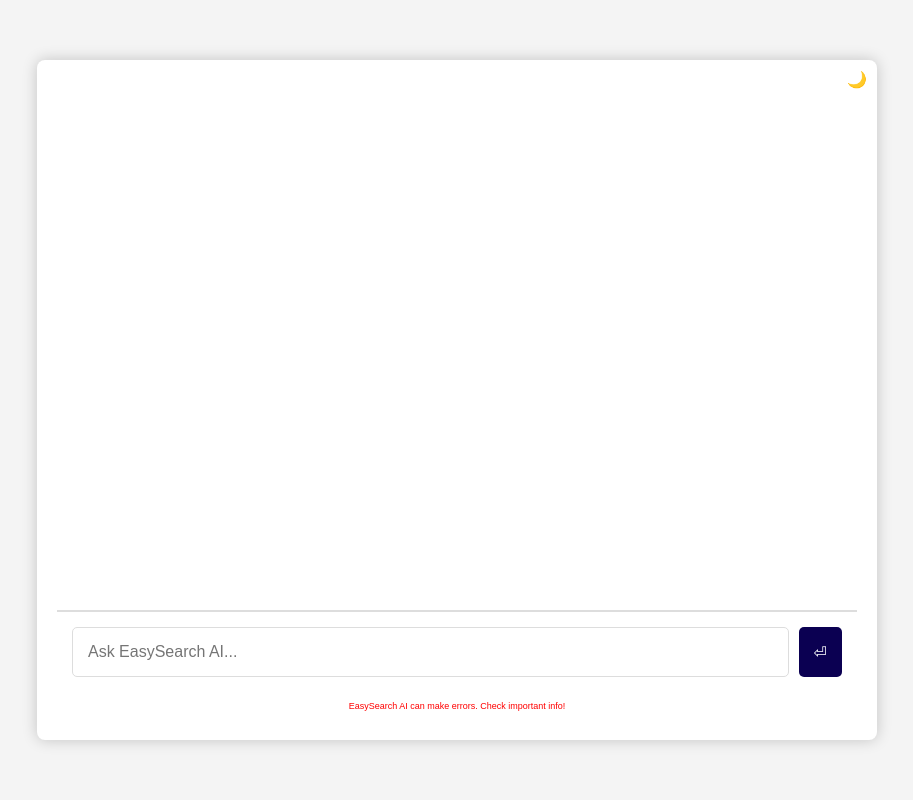
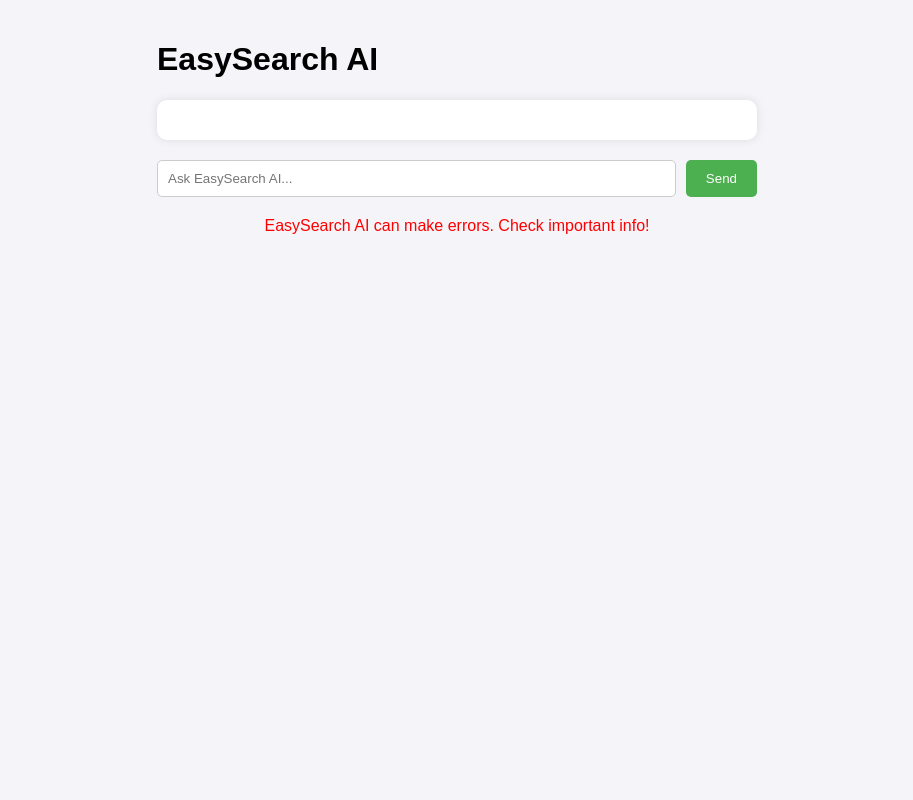
Before and after one commit to ongwaebrowser/ongaiwebservice, a Flask app: page / in a window 1280 px wide. Shown: the whole page, without its empty margins (183-1096 px from the left). Run offline with Flask 3, Linux system fonts and the light colour scheme.

Commit message:
Update index.html

````diff
--- a/templates/index.html
+++ b/templates/index.html
@@ -7,316 +7,150 @@
     <style>
         body {
             font-family: Arial, sans-serif;
+            background-color: #f4f4f9;
             margin: 0;
             padding: 0;
-            background-color: #f4f4f4;
+        }
+        .container {
+            max-width: 600px;
+            margin: 0 auto;
+            padding: 20px;
+        }
+        .chat-box {
+            background-color: #ffffff;
+            border-radius: 10px;
+            box-shadow: 0 0 10px rgba(0, 0, 0, 0.1);
+            padding: 20px;
+            max-height: 80vh;
+            overflow-y: auto;
+            margin-bottom: 20px;
+        }
+        .user-input {
             display: flex;
-            justify-content: center;
-            align-items: center;
-            height: 100vh;
+            justify-content: space-between;
+            margin-bottom: 20px;
         }
-
-        .container {
+        .user-input input {
             width: 100%;
-            max-width: 800px;
-            background-color: #fff;
-            border-radius: 8px;
-            box-shadow: 0 0 15px rgba(0, 0, 0, 0.2);
-            padding: 20px;
-            position: relative;
-            display: flex;
-            flex-direction: column;
-            height: 80vh;
-        }
-
-        .chat-box {
-            flex: 1;
-            overflow-y: auto;
-            padding: 20px;
-            border-bottom: 1px solid #ddd;
-            font-size: 16px;
-            display: flex;
-            flex-direction: column;
-        }
-
-        .chat {
-            padding: 15px;
-            margin: 10px 0;
-            border-radius: 5px;
-            max-width: 85%;
-            word-wrap: break-word;
-            position: relative;
-        }
-
-        .user-query {
-            background-color: #cce5ff;
-            align-self: flex-start;
-        }
-
-        .bot-response {
-            background-color: #e6ffe6;
-            align-self: flex-end;
-            position: relative;
-        }
-
-        /* Code block styling for bot responses */
-        .code-block {
-            background-color: #2e2e2e;
-            color: #f8f8f8;
             padding: 10px;
             border-radius: 5px;
-            font-family: monospace;
-            overflow-x: auto;
-            white-space: pre-wrap;
-            margin-top: 10px;
+            border: 1px solid #ccc;
+            margin-right: 10px;
         }
-
-        .input-box {
-            display: flex;
-            padding: 15px;
-            border-top: 1px solid #ddd;
-        }
-
-        input {
-            flex: 1;
-            padding: 15px;
-            font-size: 16px;
-            border: 1px solid #ddd;
-            border-radius: 5px;
-        }
-
-        button {
-            background-color: #0B0052;
-            color: white;
-            border: none;
-            padding: 15px;
-            margin-left: 10px;
-            cursor: pointer;
-            border-radius: 5px;
-            font-size: 16px;
-        }
-
-        button:disabled {
-            background-color: grey;
-            cursor: not-allowed;
-        }
-
-        button:hover:not(:disabled) {
-            background-color: #1500a3;
-        }
-
-        .loading-dots {
-            display: flex;
-            justify-content: center;
-            margin-top: 5px;
-        }
-
-        .loading-dots span {
-            height: 10px;
-            width: 10px;
-            margin: 0 3px;
-            background-color: #0B0052;
-            border-radius: 50%;
-            animation: blink 1.2s infinite ease-in-out both;
-        }
-
-        .loading-dots span:nth-child(1) {
-            animation-delay: -0.32s;
-        }
-
-        .loading-dots span:nth-child(2) {
-            animation-delay: -0.16s;
-        }
-
-        @keyframes blink {
-            0%, 80%, 100% {
-                opacity: 0;
-            }
-            40% {
-                opacity: 1;
-            }
-        }
-
-        .copy-btn {
-            display: inline-block;
-            margin-top: 10px;
-            padding: 6px 12px;
-            background-color: #0B0052;
+        .user-input button {
+            padding: 10px 20px;
+            background-color: #4caf50;
             color: white;
             border: none;
             border-radius: 5px;
             cursor: pointer;
-            font-size: 12px;
         }
-
-        .copy-btn:hover {
-            background-color: #1500a3;
+        .bubble {
+            padding: 15px;
+            border-radius: 10px;
+            margin-bottom: 10px;
+            position: relative;
+            max-width: 100%;
         }
-
-        .menu {
-            position: absolute;
-            top: 10px;
-            right: 10px;
-            cursor: pointer;
+        .user-message {
+            background-color: #e0f7fa;
+            align-self: flex-end;
         }
-
-        .toast {
-            position: absolute;
-            bottom: 10px;
-            left: 50%;
-            transform: translateX(-50%);
-            background-color: #0B0052;
-            color: white;
-            padding: 10px 20px;
+        .bot-response {
+            background-color: #d0e9c6;
+            align-self: flex-start;
+            white-space: pre-wrap;
+        }
+        .code-block {
+            background-color: #333;
+            color: #f8f8f2;
+            padding: 10px;
             border-radius: 5px;
-            opacity: 0;
-            transition: opacity 0.5s;
+            margin-top: 10px;
+            font-family: 'Courier New', Courier, monospace;
+            white-space: pre;
+            overflow-x: auto;
         }
-
-        .toast.show {
-            opacity: 1;
+        .loading-dots {
+            display: inline-block;
+            margin-left: 10px;
         }
-
-        /* Warning text styling */
-        #warning-text {
-            font-size: 9px;
+        .loading-dots span {
+            display: inline-block;
+            width: 8px;
+            height: 8px;
+            margin-right: 3px;
+            background-color: #000;
+            border-radius: 50%;
+            animation: bounce 1.5s infinite ease-in-out both;
+        }
+        .loading-dots span:nth-child(1) {
+            animation-delay: -0.32s;
+        }
+        .loading-dots span:nth-child(2) {
+            animation-delay: -0.16s;
+        }
+        @keyframes bounce {
+            0%, 80%, 100% {
+                transform: scale(0);
+            }
+            40% {
+                transform: scale(1);
+            }
+        }
+        .warning-text {
             color: red;
             text-align: center;
-            margin-top: 9px;
-        }
-
-        /* Dark mode styles */
-        body.dark-mode {
-            background-color: #121212;
-            color: #e0e0e0;
-        }
-
-        body.dark-mode .container {
-            background-color: #1e1e1e;
-            box-shadow: 0 0 15px rgba(255, 255, 255, 0.1);
-        }
-
-        body.dark-mode .user-query {
-            background-color: #264653;
-            color: #fff;
-        }
-
-        body.dark-mode .bot-response {
-            background-color: #2a9d8f;
-            color: #fff;
-        }
-
-        body.dark-mode input {
-            background-color: #333;
-            color: #fff;
-            border: 1px solid #555;
-        }
-
-        body.dark-mode button {
-            background-color: #e76f51;
-        }
-
-        body.dark-mode button:hover:not(:disabled) {
-            background-color: #f4a261;
-        }
-
-        body.dark-mode .code-block {
-            background-color: #555;
-            color: #f8f8f8;
+            margin-top: 10px;
         }
     </style>
 </head>
 <body>
     <div class="container">
-        <div class="chat-box" id="chat-box"></div>
-        <div class="input-box">
-            <input type="text" id="user-input" placeholder="Ask EasySearch AI..." autocomplete="off">
-            <button id="send-btn">⏎</button>
+        <h1>EasySearch AI</h1>
+        <div class="chat-box" id="chatBox"></div>
+        <div class="user-input">
+            <input type="text" id="userInput" placeholder="Ask EasySearch AI...">
+            <button id="sendButton">Send</button>
         </div>
-        <p id="warning-text">EasySearch AI can make errors. Check important info!</p>
-        <div id="toast" class="toast"></div>
-        <div class="menu">🌙</div>
+        <div class="warning-text">EasySearch AI can make errors. Check important info!</div>
     </div>
 
     <script>
-        const chatBox = document.getElementById('chat-box');
-        const userInput = document.getElementById('user-input');
-        const sendBtn = document.getElementById('send-btn');
-        const toast = document.getElementById('toast');
-        let isDarkMode = false;
-        let responseBubble;  // To hold reference to the single bot response bubble
+        const chatBox = document.getElementById('chatBox');
+        const userInput = document.getElementById('userInput');
+        const sendButton = document.getElementById('sendButton');
+        let responseBubble = null;
 
-        // Toggle light/dark mode
-        document.querySelector('.menu').addEventListener('click', () => {
-            isDarkMode = !isDarkMode;
-            document.body.classList.toggle('dark-mode');
-        });
-
-        // Handle submit button click
-        sendBtn.addEventListener('click', () => {
-            submitQuery();
-        });
-
-        // Handle Enter key press
-        userInput.addEventListener('keypress', (e) => {
-            if (e.key === 'Enter') {
-                e.preventDefault();
-                submitQuery();
+        // Send user message and receive bot response
+        sendButton.addEventListener('click', () => {
+            const userMessage = userInput.value;
+            if (userMessage.trim() !== '') {
+                addChatBubble(userMessage, 'user-message');
+                userInput.value = '';
+                setTimeout(() => {
+                    addLoader();
+                    setTimeout(() => {
+                        removeLoader();
+                        const botResponse = getBotResponse(userMessage);
+                        typeBotResponse(botResponse);
+                    }, 1000); // Simulate API delay
+                }, 500);
             }
         });
 
-        function submitQuery() {
-            const userText = userInput.value.trim();
-            if (userText) {
-                addChatBubble(userText, 'user-query');
-                userInput.value = '';
-                sendBtn.disabled = true;  // Disable button on submit
-                addLoader();  // Show loading dots animation
-
-                // Send the query to the Flask backend
-                fetch('/query', {
-                    method: 'POST',
-                    headers: {
-                        'Content-Type': 'application/x-www-form-urlencoded',
-                        'X-Requested-With': 'XMLHttpRequest'
-                    },
-                    body: new URLSearchParams({
-                        'query': userText
-                    })
-                })
-                .then(response => response.json())
-                .then(data => {
-                    removeLoader();  // Remove loading dots
-                    if (data.response) {
-                        typeBotResponse(data.response);
-                    } else {
-                        typeBotResponse("Sorry, I didn't get that. Please try again.");
-                    }
-                    sendBtn.disabled = false;  // Re-enable button after response
-                })
-                .catch(error => {
-                    console.error('Error:', error);
-                    removeLoader();  // Remove loading dots
-                    typeBotResponse("Sorry, something went wrong. Please try again.");
-                    sendBtn.disabled = false;  // Re-enable button after error
-                });
-            }
-        }
-
-        // Add chat bubble to the chat box
+        // Add chat bubble (either user or bot)
         function addChatBubble(text, type) {
-            const bubble = document.createElement('div');
-            bubble.className = `chat ${type}`;
-            bubble.innerHTML = text;
-            chatBox.appendChild(bubble);
-            chatBox.scrollTop = chatBox.scrollHeight;  // Scroll to the bottom
-
-            // Remove the previous bot response bubble if it exists
             if (type === 'bot-response' && responseBubble) {
                 responseBubble.remove();
             }
 
-            // Update the reference for the bot response bubble
+            const bubble = document.createElement('div');
+            bubble.className = `bubble ${type}`;
+            bubble.textContent = text;
+            chatBox.appendChild(bubble);
+            chatBox.scrollTop = chatBox.scrollHeight;
+
             if (type === 'bot-response') {
                 responseBubble = bubble;
             }
@@ -328,7 +162,7 @@
             loader.className = 'loading-dots';
             loader.innerHTML = '<span></span><span></span><span></span>';
             chatBox.appendChild(loader);
-            chatBox.scrollTop = chatBox.scrollHeight;  // Scroll to the bottom
+            chatBox.scrollTop = chatBox.scrollHeight;
         }
 
         // Remove loader animation
@@ -339,7 +173,7 @@
             }
         }
 
-        // Type bot response character by character in the same bubble
+        // Type bot response character by character
         function typeBotResponse(text) {
             let i = 0;
             let displayText = '';
@@ -349,29 +183,32 @@
                     displayText += text.charAt(i);
                     addChatBubble(displayText, 'bot-response');
                     i++;
-                    setTimeout(typeNextChar, 50);  // Adjust speed of typing effect
+                    setTimeout(typeNextChar, 50); // Adjust speed of typing effect
+                } else if (text.includes('```')) {
+                    formatCodeBlocks();
                 }
             }
 
             typeNextChar();
         }
 
-        // Copy to clipboard functionality
-        document.addEventListener('click', function(event) {
-            if (event.target.classList.contains('copy-btn')) {
-                const codeBlock = event.target.previousElementSibling;
-                navigator.clipboard.writeText(codeBlock.textContent);
-                showToast('Copied to clipboard');
-            }
-        });
+        // Simulate bot response (can be replaced with actual API call)
+        function getBotResponse(userMessage) {
+            // Example static bot response with code block
+            return `You got it! Here's a simple "Hello, World!" program in C:\n\`\`\`c\n#include <stdio.h>\nint main() {\n    printf("Hello, World!\\n");\n    return 0;\n}\n\`\`\`\nThis classic program prints "Hello, World!" to the console.`;
+        }
 
-        // Show toast notification
-        function showToast(message) {
-            toast.innerText = message;
-            toast.classList.add('show');
-            setTimeout(() => {
-                toast.classList.remove('show');
-            }, 3000);
+        // Format code blocks
+        function formatCodeBlocks() {
+            const botResponseBubbles = document.querySelectorAll('.bot-response');
+            botResponseBubbles.forEach(bubble => {
+                let innerText = bubble.textContent;
+                const codeRegex = /```(.*?)```/gs;
+                const formattedText = innerText.replace(codeRegex, (match, code) => {
+                    return `<div class="code-block">${code.trim()}</div>`;
+                });
+                bubble.innerHTML = formattedText;
+            });
         }
     </script>
 </body>
````
